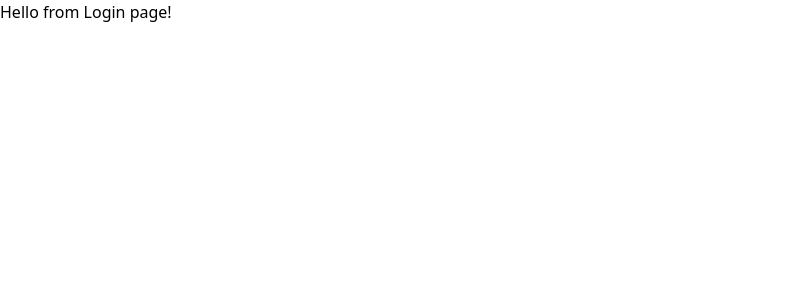
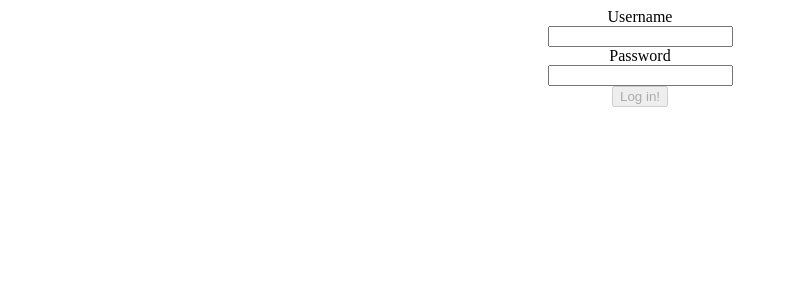
Before and after one commit to mariusflorescu/pma-client, a React (Create React App) app: page /login in a window 1280 px wide. Shown: the top 300 px of the page, without its empty margins (0-795 px from the left). Built offline with nearby package versions, Linux system fonts and the light colour scheme.

Commit message:
login page

```diff
--- a/src/App.js
+++ b/src/App.js
@@ -1,10 +1,9 @@
-import Routes from './Routes'
-
+import Routes from "./Routes";
+import React from "react";
 
 function App() {
-  return (
-    <Routes/>
-  );
+  const [user, setUser] = React.useState(undefined);
+  return <Routes user={user} setUser={setUser} />;
 }
 
 export default App;
--- a/src/Routes.js
+++ b/src/Routes.js
@@ -1,23 +1,29 @@
-import {
-  BrowserRouter as Router,
-  Switch,
-  Route,
-} from "react-router-dom";
+import { BrowserRouter as Router, Switch, Route } from "react-router-dom";
 
-import Register from './pages/Register'
-import Login from './pages/Login'
-import Home from './pages/Home'
+import Register from "./pages/Register";
+import Login from "./pages/Login";
+import Home from "./pages/Home";
+import Content from "./pages/Content";
 
-const Routes = () => {
+const Routes = ({ user, setUser }) => {
   return (
     <Router>
       <Switch>
-        <Route exact path="/register" component={Register} />
-        <Route exact path="/login" component={Login}/>
-        <Route exact path="/" component={Home}/>
+        <Route exact path="/content">
+          <Content user={user} />
+        </Route>
+        <Route exact path="/register">
+          <Register user={user} setUser={setUser} />
+        </Route>
+        <Route exact path="/login">
+          <Login user={user} setUser={setUser} />
+        </Route>
+        <Route path="/">
+          <Home user={user} />
+        </Route>
       </Switch>
     </Router>
   );
-}
+};
 
 export default Routes;
--- /dev/null
+++ b/src/css/Home.css
@@ -0,0 +1,4 @@
+.home_container {
+  display: flex;
+  flex-direction: column;
+}
--- /dev/null
+++ b/src/css/Login.css
@@ -0,0 +1,5 @@
+.login_form {
+  display: flex;
+  flex-direction: column;
+  align-items: center;
+}
--- a/src/index.css
+++ b/src/index.css
@@ -1,3 +1,3 @@
-@tailwind base;
+/* @tailwind base;
 @tailwind components;
-@tailwind utilities;
+@tailwind utilities; */
--- /dev/null
+++ b/src/pages/Content.js
@@ -0,0 +1,20 @@
+import React from "react";
+import useRouter from "../utils/useRouter";
+
+function Content({ user }) {
+  const router = useRouter();
+
+  React.useEffect(() => {
+    if (!user) {
+      router.replace("/");
+    }
+  }, []);
+
+  return (
+    <div>
+      <h1>Hello from content!</h1>
+    </div>
+  );
+}
+
+export default Content;
--- a/src/pages/Home.js
+++ b/src/pages/Home.js
@@ -1,17 +1,24 @@
-import React from 'react'
-import useRouter from '../utils/useRouter'
-
+import React from "react";
+import useRouter from "../utils/useRouter";
+import "./../css/Home.css";
 
 const Home = () => {
   const router = useRouter();
 
-  console.log(router);
+  const goToLoginPage = () => {
+    router.push("/login");
+  };
+  const goToRegisterPage = () => {
+    router.push("/register");
+  };
 
   return (
-    <div>
-      Hello from home page!
+    <div className="home_container">
+      <h1>Hello from home page!</h1>
+      <button onClick={goToLoginPage}>Login</button>
+      <button onClick={goToRegisterPage}>Register</button>
     </div>
-  )
-}
+  );
+};
 
 export default Home;
--- a/src/pages/Login.js
+++ b/src/pages/Login.js
@@ -1,11 +1,48 @@
-import React from 'react'
+import React from "react";
+import useRouter from "../utils/useRouter";
+import "./../css/Login.css";
 
-const Login = () => {
+const Login = ({ user, setUser }) => {
+  const router = useRouter();
+  const [username, setUsername] = React.useState("");
+  const [password, setPassword] = React.useState("");
+
+  const handleLoginFormSubmit = (e) => {
+    e.preventDefault();
+    if (username && password) {
+      //do api request
+      if (username === "vic" && password === "cerna") {
+        setUser({ username, password });
+        router.push("/content");
+      } else {
+        alert("Wrong credentials!");
+      }
+    } else {
+      alert("Please fill the form!");
+    }
+  };
+
   return (
     <div>
-      Hello from Login page!
+      <form className="login_form" onSubmit={handleLoginFormSubmit}>
+        <label>Username</label>
+        <input
+          type="text"
+          value={username}
+          onChange={(e) => setUsername(e.target.value)}
+        />
+        <label>Password</label>
+        <input
+          type="password"
+          value={password}
+          onChange={(e) => setPassword(e.target.value)}
+        />
+        <button type="submit" disabled={!username || !password}>
+          Log in!
+        </button>
+      </form>
     </div>
-  )
-}
+  );
+};
 
 export default Login;
```
Also changed, not shown: 1 other file (tests, documents, lock files or other folders).
